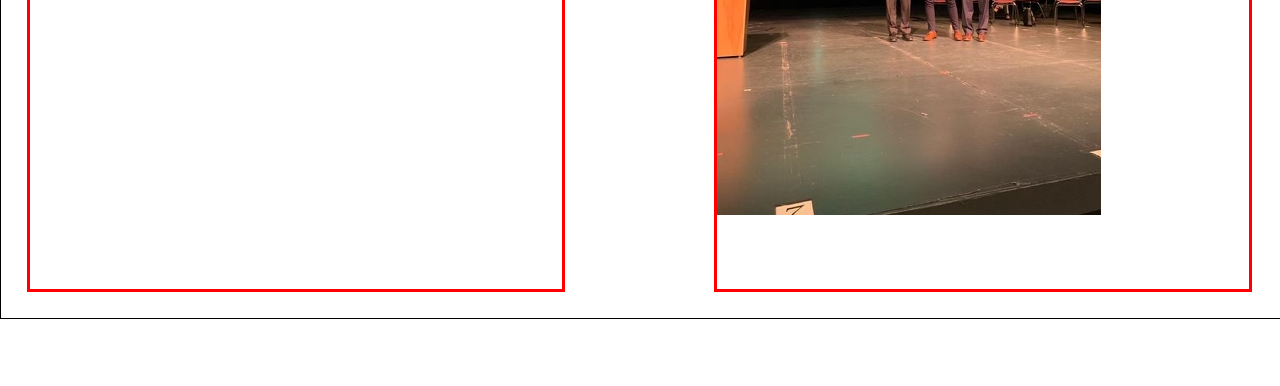
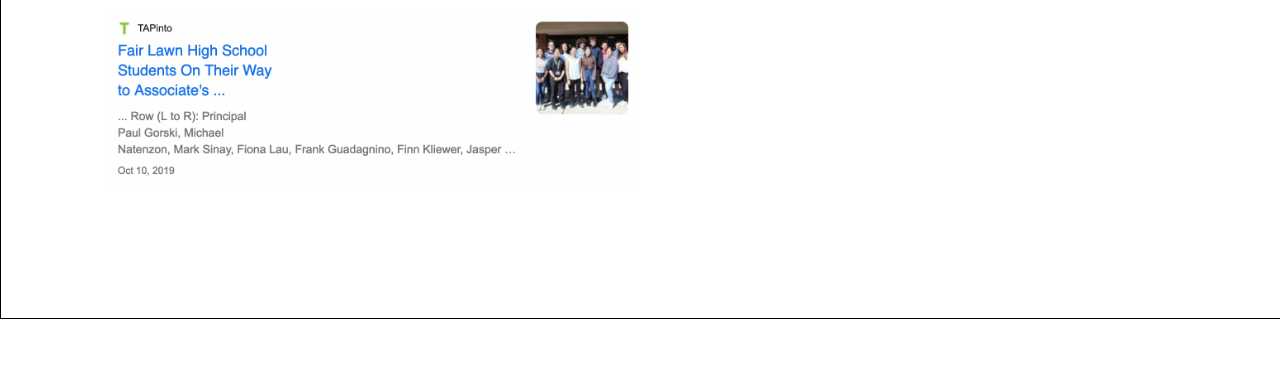
Before and after one commit to fairlawn70/websiteproject, a Flask app: page /academic in a window 1280 px wide; the page is wider, and only the part inside the window is pictured. Shown: the part 414-800 px from the top of that part. Run offline with Flask 2, Linux system fonts and the light colour scheme; some web fonts are replaced.

Commit message:
worked on academic page

```diff
--- a/static/styles/academic.css
+++ b/static/styles/academic.css
@@ -1,6 +1,4 @@
-h1 {
-    color: blue;
-}
+
 .top {
     position: absolute;
     display: block;
@@ -13,10 +11,10 @@
 }
 .child-left {
     position: absolute;
-    border: 3px solid red;
     width: 40%;
     height: 90%;
     top: 5%;
+    padding-left: 80px;
 }
 .child-left h2 {
     text-align: center;
@@ -24,9 +22,20 @@
 }
 .child-right {
     position: absolute;
-    border: 3px solid red;
+    /*border: 3px solid red;*/
     width: 40%;
     height: 90%;
     top: 5%;
     right: 6%;
+    padding-right: 50px;
 }
+.child-right img {
+    display: block;
+    margin: auto;
+    width: 70%;
+}
+.article {
+    display: block;
+    width: 100%;
+    margin-bottom: 20px;
+}
--- a/templates/academic.html
+++ b/templates/academic.html
@@ -10,11 +10,15 @@
     <div class="top">
         <div class="child-left">
             <h2>
-                Academic Publications
+                Publications
             </h2>
+            <img onclick="window.open('https://www.tapinto.net/towns/fair-lawn-slash-glen-rock/sections/education/articles/fair-lawn-students-graduate-with-associate-s-degree-before-high-school-graduation','_newtab');" class="article" src="{{ url_for('static', filename='assets/article1.png') }}">
+            <img onclick="window.open('https://www.tapinto.net/towns/fair-lawn-slash-glen-rock/sections/education/articles/fair-lawn-high-school-students-on-their-way-to-associate-s-degree','_newtab');" class="article" src="{{ url_for('static', filename='assets/article2.png') }}">
+
+
         </div>
         <div class="child-right">
-            <img class="img-1" src="{{ url_for('static', filename='assets/graduation.jpg') }}">
+            <img class="img-1" src="{{ url_for('static', filename='assets/chair.jpeg') }}">
         </div>
     </div>
 </div>
```
Also changed, not shown: static/assets/article1.png (added), static/assets/article2.png (added), static/styles/athletic.css (line endings or trailing spaces), 1 other file.
